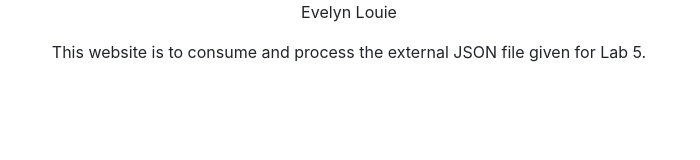
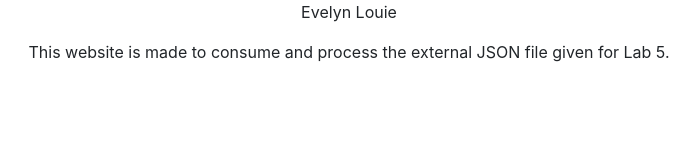
Before and after one commit to LouieEvelyn/Lab5, a plain HTML site: page index.html in a window 1280 px wide. Shown: the whole page, without its empty margins (291-991 px from the left). Drawn offline with nearby package versions, Linux system fonts and the light colour scheme; no server answers.

Commit message:
Update index.html

```diff
--- a/index.html
+++ b/index.html
@@ -10,12 +10,12 @@
 <body>
   <center>
     <p>Evelyn Louie</p>
-    <p>This website is to consume and process the external JSON file given for Lab 5.</p>
+    <p>This website is made to consume and process the external JSON file given for Lab 5.</p>
   </center>
 
 <div class="container mt-5">
   <div class="row" id="dataGrid">
-    <!-- JSON data will be populated here -->
+    <!-- JSON data will be loaded here -->
   </div>
 </div>
 
```
